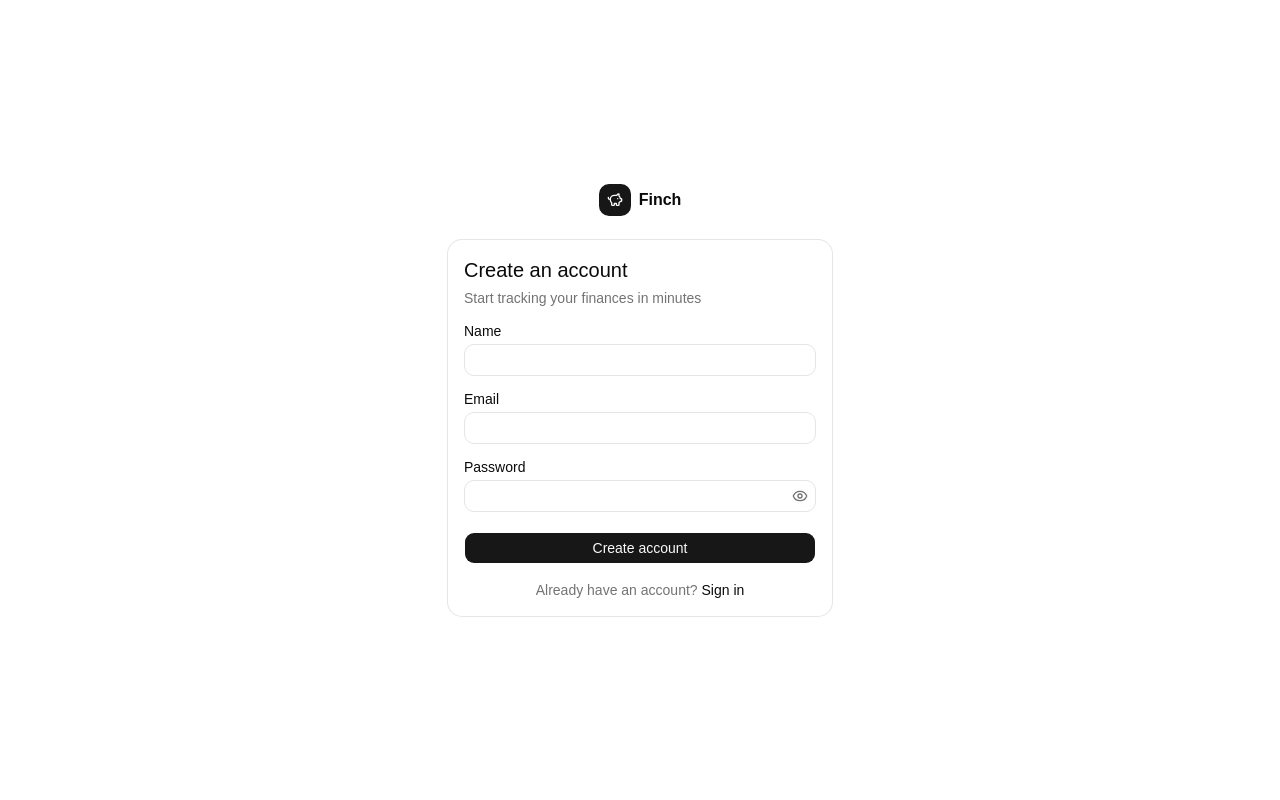
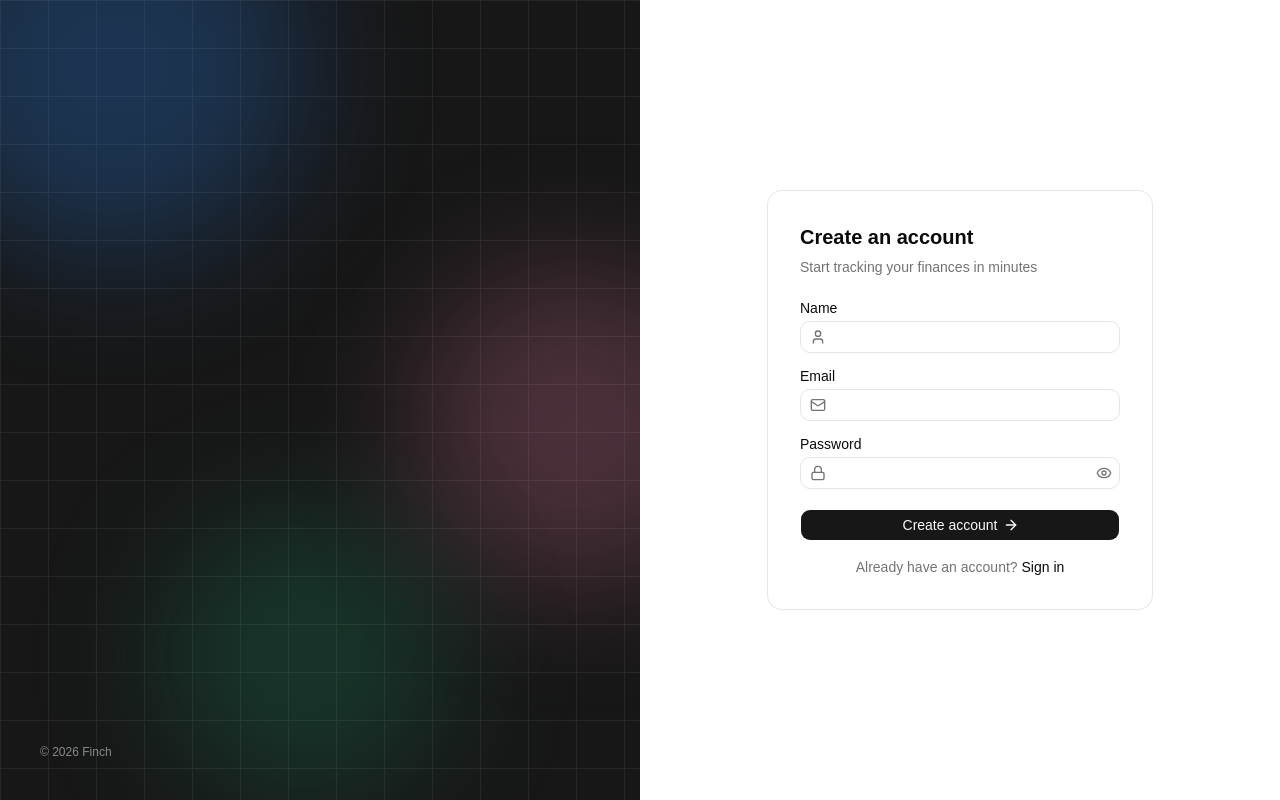
Before and after one commit to j0ec0de/finance-tracker, a React (Vite) app in the folder frontend/: page /register in a window 1280 px wide. Built offline with nearby package versions, Linux system fonts and the light colour scheme; no server answers.

Commit message:
feat: create AuthLayout component and refactor login and register pages to use it

```diff
--- /dev/null
+++ b/frontend/src/components/auth/auth-layout.tsx
@@ -0,0 +1,35 @@
+import type { ReactNode } from "react"
+
+import { AuthBrandPanel } from "@/components/auth/auth-brand-panel"
+import { BrandMark } from "@/components/auth/brand-mark"
+
+function AuthLayout({
+  title,
+  description,
+  children,
+}: {
+  title: string
+  description: string
+  children: ReactNode
+}) {
+  return (
+    <div className="grid min-h-svh lg:grid-cols-2">
+      <AuthBrandPanel />
+
+      <div className="flex flex-col items-center justify-center gap-8 p-4 py-12">
+        <BrandMark className="animate-in fade-in slide-in-from-top-2 duration-500 lg:hidden" />
+
+        <div className="w-full max-w-sm animate-in fade-in slide-in-from-bottom-4 rounded-xl bg-card p-6 ring-1 ring-foreground/10 duration-500 sm:p-8">
+          <div className="space-y-1.5">
+            <h1 className="text-xl font-semibold">{title}</h1>
+            <p className="text-sm text-muted-foreground">{description}</p>
+          </div>
+
+          <div className="mt-6">{children}</div>
+        </div>
+      </div>
+    </div>
+  )
+}
+
+export { AuthLayout }
--- a/frontend/src/pages/login-page.tsx
+++ b/frontend/src/pages/login-page.tsx
@@ -2,8 +2,7 @@ import { Link } from "react-router-dom"
 import { ArrowRight, Lock, Mail } from "lucide-react"
 
 import { useLoginForm } from "@/hooks/use-login-form"
-import { AuthBrandPanel } from "@/components/auth/auth-brand-panel"
-import { BrandMark } from "@/components/auth/brand-mark"
+import { AuthLayout } from "@/components/auth/auth-layout"
 import { Button } from "@/components/ui/button"
 import { Input } from "@/components/ui/input"
 import { Label } from "@/components/ui/label"
@@ -21,21 +20,8 @@ export default function LoginPage() {
   } = useLoginForm()
 
   return (
-    <div className="grid min-h-svh lg:grid-cols-2">
-      <AuthBrandPanel />
-
-      <div className="flex flex-col items-center justify-center gap-8 p-4 py-12">
-        <BrandMark className="animate-in fade-in slide-in-from-top-2 duration-500 lg:hidden" />
-
-        <div className="w-full max-w-sm animate-in fade-in slide-in-from-bottom-4 rounded-xl bg-card p-6 ring-1 ring-foreground/10 duration-500 sm:p-8">
-          <div className="space-y-1.5">
-            <h1 className="text-xl font-semibold">Welcome back</h1>
-            <p className="text-sm text-muted-foreground">
-              Sign in to your account to continue
-            </p>
-          </div>
-
-          <form className="mt-6 flex flex-col gap-4" onSubmit={handleSubmit}>
+    <AuthLayout title="Welcome back" description="Sign in to your account to continue">
+      <form className="flex flex-col gap-4" onSubmit={handleSubmit}>
         <div className="flex flex-col gap-1.5">
           <Label htmlFor="email">Email</Label>
           <div className="relative">
@@ -67,9 +53,7 @@ export default function LoginPage() {
         </div>
 
         {error && (
-              <p className="animate-in fade-in text-sm text-destructive">
-                {error}
-              </p>
+          <p className="animate-in fade-in text-sm text-destructive">{error}</p>
         )}
 
         <Button type="submit" className="mt-1 w-full" disabled={isSubmitting}>
@@ -90,8 +74,6 @@ export default function LoginPage() {
           </Link>
         </p>
       </form>
-        </div>
-      </div>
-    </div>
+    </AuthLayout>
   )
 }
--- a/frontend/src/pages/register-page.tsx
+++ b/frontend/src/pages/register-page.tsx
@@ -1,15 +1,9 @@
 import { Link } from "react-router-dom"
+import { ArrowRight, Lock, Mail, User } from "lucide-react"
 
 import { useRegisterForm } from "@/hooks/use-register-form"
-import { BrandMark } from "@/components/auth/brand-mark"
+import { AuthLayout } from "@/components/auth/auth-layout"
 import { Button } from "@/components/ui/button"
-import {
-  Card,
-  CardContent,
-  CardDescription,
-  CardHeader,
-  CardTitle,
-} from "@/components/ui/card"
 import { Input } from "@/components/ui/input"
 import { Label } from "@/components/ui/label"
 import { PasswordInput } from "@/components/ui/password-input"
@@ -28,56 +22,70 @@ export default function RegisterPage() {
   } = useRegisterForm()
 
   return (
-    <div className="flex min-h-svh flex-col items-center justify-center gap-6 p-4">
-      <BrandMark />
-
-      <Card className="w-full max-w-sm">
-        <CardHeader>
-          <CardTitle className="text-xl">Create an account</CardTitle>
-          <CardDescription>
-            Start tracking your finances in minutes
-          </CardDescription>
-        </CardHeader>
-        <CardContent>
+    <AuthLayout
+      title="Create an account"
+      description="Start tracking your finances in minutes"
+    >
       <form className="flex flex-col gap-4" onSubmit={handleSubmit}>
         <div className="flex flex-col gap-1.5">
           <Label htmlFor="name">Name</Label>
+          <div className="relative">
+            <User className="pointer-events-none absolute inset-y-0 left-2.5 my-auto size-4 text-muted-foreground" />
             <Input
               id="name"
               type="text"
               autoComplete="name"
               required
+              className="pl-8"
               value={name}
               onChange={(e) => setName(e.target.value)}
             />
           </div>
+        </div>
         <div className="flex flex-col gap-1.5">
           <Label htmlFor="email">Email</Label>
+          <div className="relative">
+            <Mail className="pointer-events-none absolute inset-y-0 left-2.5 my-auto size-4 text-muted-foreground" />
             <Input
               id="email"
               type="email"
               autoComplete="email"
               required
+              className="pl-8"
               value={email}
               onChange={(e) => setEmail(e.target.value)}
             />
           </div>
+        </div>
         <div className="flex flex-col gap-1.5">
           <Label htmlFor="password">Password</Label>
+          <div className="relative">
+            <Lock className="pointer-events-none absolute inset-y-0 left-2.5 my-auto size-4 text-muted-foreground" />
             <PasswordInput
               id="password"
               autoComplete="new-password"
               required
               minLength={8}
+              className="pl-8"
               value={password}
               onChange={(e) => setPassword(e.target.value)}
             />
           </div>
+        </div>
 
-            {error && <p className="text-sm text-destructive">{error}</p>}
+        {error && (
+          <p className="animate-in fade-in text-sm text-destructive">{error}</p>
+        )}
 
         <Button type="submit" className="mt-1 w-full" disabled={isSubmitting}>
-              {isSubmitting ? "Creating account..." : "Create account"}
+          {isSubmitting ? (
+            "Creating account..."
+          ) : (
+            <>
+              Create account
+              <ArrowRight data-icon="inline-end" />
+            </>
+          )}
         </Button>
 
         <p className="text-center text-sm text-muted-foreground">
@@ -87,8 +95,6 @@ export default function RegisterPage() {
           </Link>
         </p>
       </form>
-        </CardContent>
-      </Card>
-    </div>
+    </AuthLayout>
   )
 }
```
Lines whose indentation alone changed are shown as unchanged.
